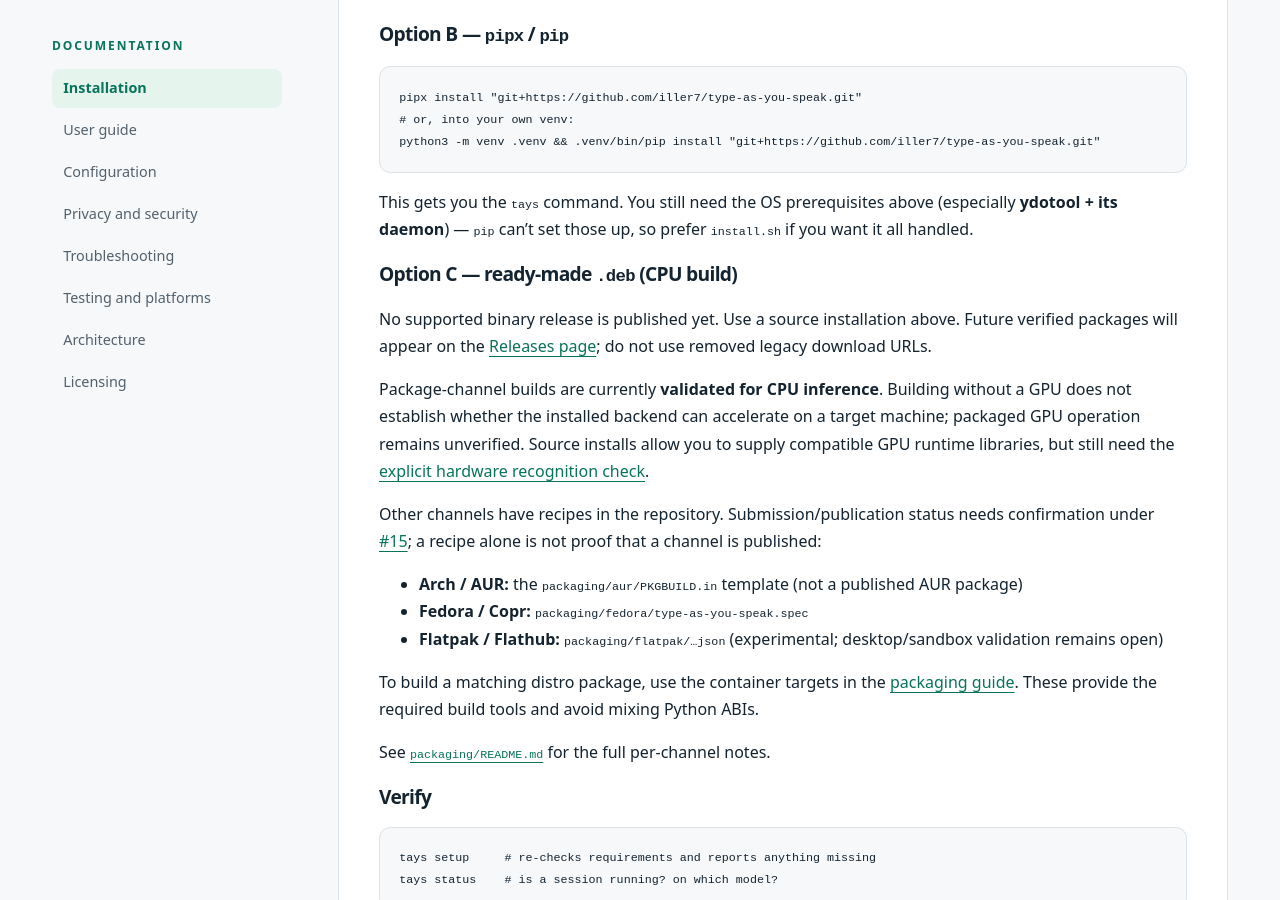
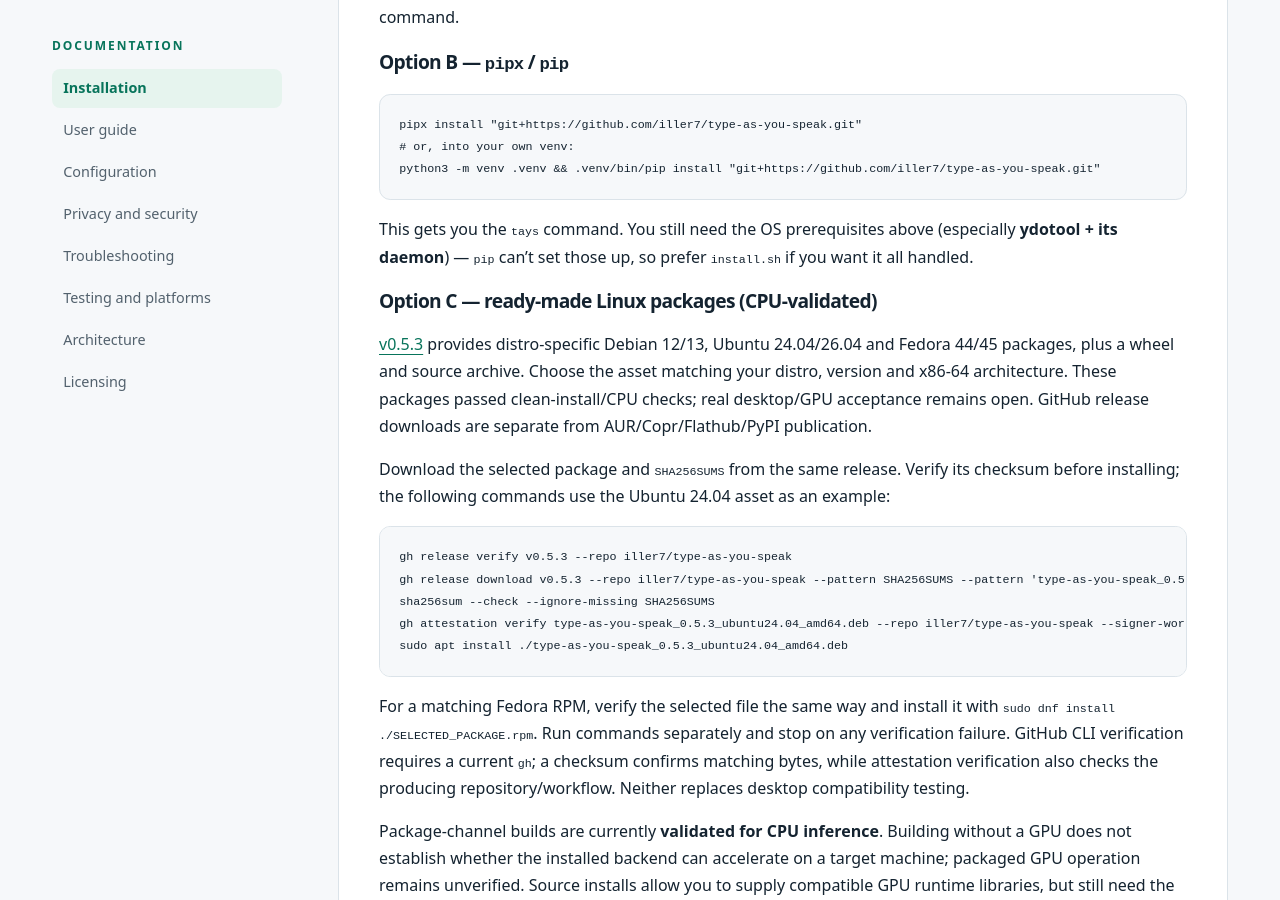
Before and after one commit to iller7/type-as-you-speak, a Jekyll site: the page built from docs/install.md, in a window 1280 px wide and 900 px high, scrolled down 1553 px. Built offline with Jekyll 4.4.1, drawn with Linux system fonts in a browser that asks for light colours; some of the changed text lies outside the part shown.

````diff
--- a/docs/install.md
+++ b/docs/install.md
@@ -4,7 +4,7 @@ title: "Installation"
 
 # Installation
 
-These controls apply to the current source checkout. No supported binary release is published yet.
+This guide describes the current source checkout. [v0.5.3](https://github.com/iller7/type-as-you-speak/releases/tag/v0.5.3) is published with strict offline controls; later source changes may not be included in that release. Desktop/GPU acceptance remains in progress.
 
 ## Requirements
 
@@ -45,9 +45,21 @@ python3 -m venv .venv && .venv/bin/pip install "git+https://github.com/iller7/ty
 
 This gets you the `tays` command. You still need the OS prerequisites above (especially **ydotool + its daemon**) — `pip` can't set those up, so prefer `install.sh` if you want it all handled.
 
-### Option C — ready-made `.deb` (CPU build)
+### Option C — ready-made Linux packages (CPU-validated)
 
-No supported binary release is published yet. Use a source installation above. Future verified packages will appear on the [Releases page](https://github.com/iller7/type-as-you-speak/releases); do not use removed legacy download URLs.
+[v0.5.3](https://github.com/iller7/type-as-you-speak/releases/tag/v0.5.3) provides distro-specific Debian 12/13, Ubuntu 24.04/26.04 and Fedora 44/45 packages, plus a wheel and source archive. Choose the asset matching your distro, version and x86-64 architecture. These packages passed clean-install/CPU checks; real desktop/GPU acceptance remains open. GitHub release downloads are separate from AUR/Copr/Flathub/PyPI publication.
+
+Download the selected package and `SHA256SUMS` from the same release. Verify its checksum before installing; the following commands use the Ubuntu 24.04 asset as an example:
+
+```sh
+gh release verify v0.5.3 --repo iller7/type-as-you-speak
+gh release download v0.5.3 --repo iller7/type-as-you-speak --pattern SHA256SUMS --pattern 'type-as-you-speak_0.5.3_ubuntu24.04_amd64.deb'
+sha256sum --check --ignore-missing SHA256SUMS
+gh attestation verify type-as-you-speak_0.5.3_ubuntu24.04_amd64.deb --repo iller7/type-as-you-speak --signer-workflow iller7/type-as-you-speak/.github/workflows/release.yml --source-ref refs/tags/v0.5.3 --deny-self-hosted-runners
+sudo apt install ./type-as-you-speak_0.5.3_ubuntu24.04_amd64.deb
+```
+
+For a matching Fedora RPM, verify the selected file the same way and install it with `sudo dnf install ./SELECTED_PACKAGE.rpm`. Run commands separately and stop on any verification failure. GitHub CLI verification requires a current `gh`; a checksum confirms matching bytes, while attestation verification also checks the producing repository/workflow. Neither replaces desktop compatibility testing.
 
 Package-channel builds are currently **validated for CPU inference**. Building without a GPU does not establish whether the installed backend can accelerate on a target machine; packaged GPU operation remains unverified. Source installs allow you to supply compatible GPU runtime libraries, but still need the [explicit hardware recognition check](testing.md#explicit-gpu-recognition).
 
````
Also changed, not shown: docs/index.md (+1 -1 lines), docs/privacy.md (+1 -1 lines), scripts/audit.py (+9 -2 lines), tests/test_audit.py (+22 -0 lines), .github/workflows/packages.yml, .github/workflows/release.yml, README.md, packaging/README.md, 3 other files.
